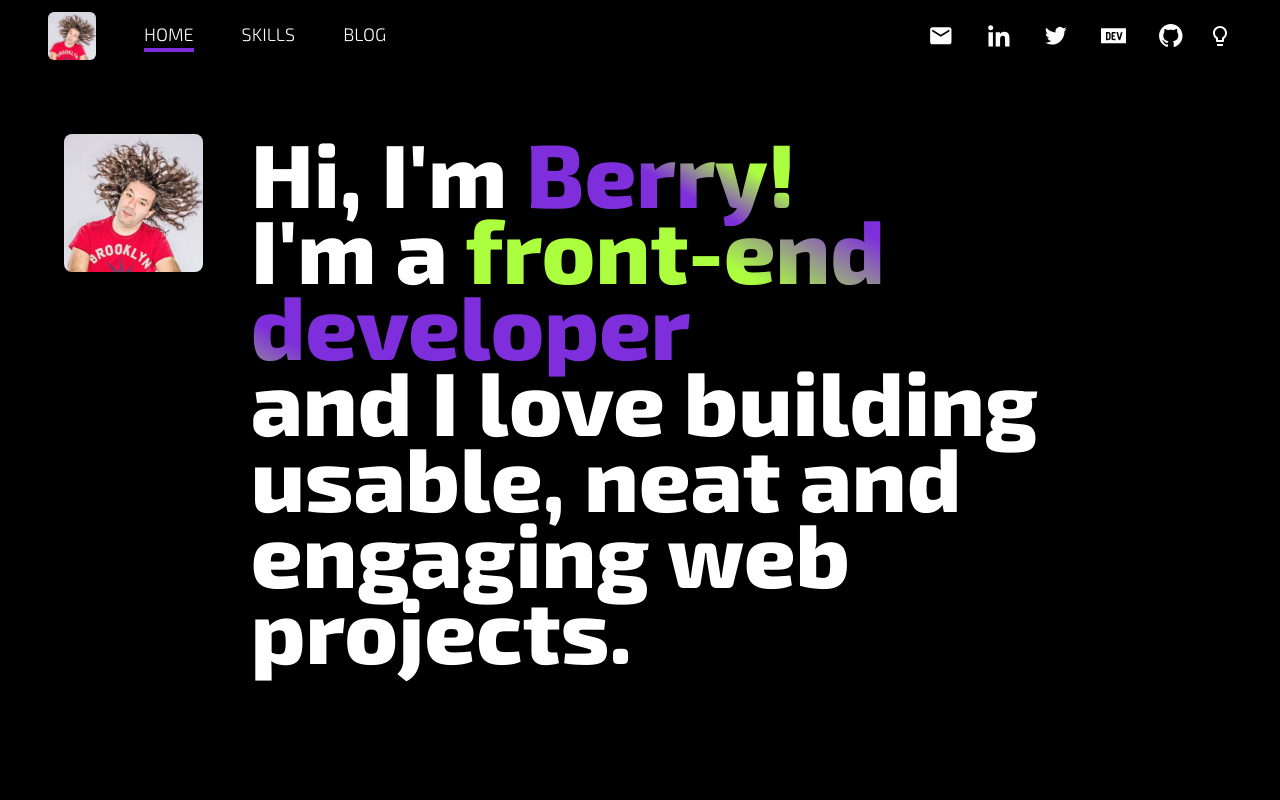
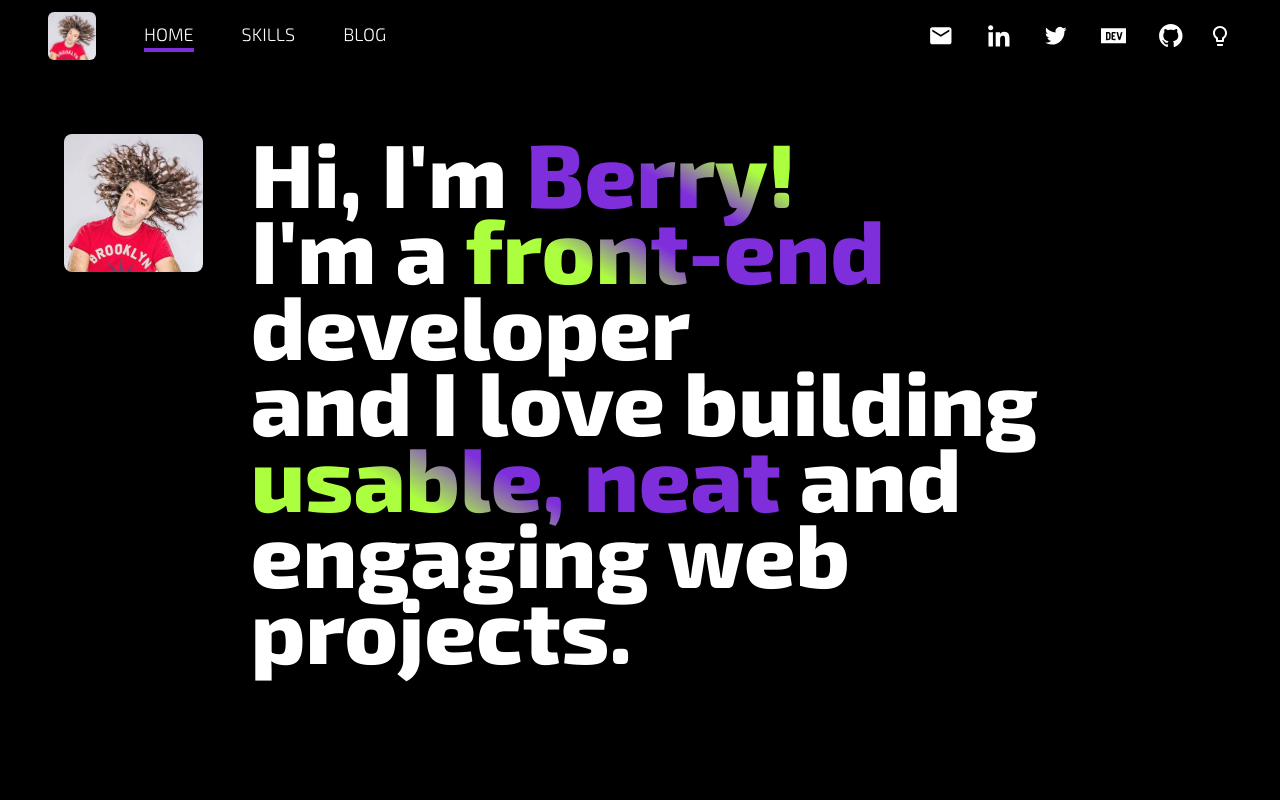
Before and after one commit to andberry/berry-website-nextjs, a Next.js app: page / in a window 1280 px wide. Shown: the top 800 px of the page. Built offline with nearby package versions, Linux system fonts and the light colour scheme; a web font is replaced by a local one.

Commit message:
Started working on dark/light themes

```diff
--- a/components/typography/FancyTitle.tsx
+++ b/components/typography/FancyTitle.tsx
@@ -16,7 +16,7 @@ export const FancyTitle = <C extends React.ElementType>({
         <Tag
             className={classNames(
                 'leading-none uppercase font-extrabold',
-                'u-text-gradientbg',
+                'dark:u-text-gradientbg u-text-gradientbg--light',
                 className
             )}
             {...rest}
--- a/pages/blog/index.tsx
+++ b/pages/blog/index.tsx
@@ -21,7 +21,9 @@ function BlogIndexPage({ posts }: IBlogIndex) {
             <article className="dark:bg-black0 dark:text-white2 bg-white text-black0">
                 <HeaderTitle>
                     Berry&apos;s{' '}
-                    <span className="u-text-gradientbg-2">Blog</span>
+                    <span className="dark:u-text-gradientbg-2 u-text-gradientbg-2--light">
+                        Blog
+                    </span>
                 </HeaderTitle>
                 <section className={classNames('pb-16')}>
                     <Container>
--- a/pages/index.js
+++ b/pages/index.js
@@ -55,17 +55,21 @@ export default function Homepage() {
                                             Hi,{' '}
                                         </span>
                                         I&apos;m{' '}
-                                        <span className="u-text-gradientbg">
+                                        <span className="dark:u-text-gradientbg u-text-gradientbg--light">
                                             Berry!
                                         </span>
                                         <br />
                                         I&apos;m a{' '}
-                                        <span className="u-text-gradientbg-2">
-                                            front-end developer
-                                        </span>
+                                        <span className="dark:u-text-gradientbg-2 u-text-gradientbg-2--light">
+                                            front-end
+                                        </span>{' '}
+                                        developer
                                         <br />
-                                        and I love building usable, neat and
-                                        engaging web projects.
+                                        and I love building{' '}
+                                        <span className="dark:u-text-gradientbg-2 u-text-gradientbg-2--light">
+                                            usable, neat
+                                        </span>{' '}
+                                        and engaging web projects.
                                         {/*
                                     <div className="opacity-0 intro__text__mask absolute inset-0 bg-lime z-20 transform -translate-x-full"></div>
                                     <div className="intro__text__mask--2 absolute bottom-0 left-0 h-0 w-3 bg-lime300 z-30"></div>
--- a/pages/skills.tsx
+++ b/pages/skills.tsx
@@ -74,7 +74,10 @@ export default function SkillsPage({
         <Layout>
             <article className="dark:bg-black0 dark:text-white bg-white text-black">
                 <HeaderTitle>
-                    <span className="u-text-gradientbg">Skills</span> and Tech
+                    <span className="dark:u-text-gradientbg u-text-gradientbg--light">
+                        Skills
+                    </span>{' '}
+                    and Tech
                 </HeaderTitle>
 
                 <motion.section
--- a/styles/global/style.css
+++ b/styles/global/style.css
@@ -87,10 +87,40 @@
             animateTextGradientBg;
     }
 
+    .u-text-gradientbg--light {
+        background: linear-gradient(
+            30deg,
+            rgba(126, 47, 219, 1) 40%,
+            rgba(250, 102, 255, 1) 60%
+        );
+        background-clip: text;
+        -webkit-text-fill-color: transparent;
+
+        background-size: 130% auto;
+        background-position: 0% 50%;
+        animation: 3s ease-in 1s infinite alternate running
+            animateTextGradientBg;
+    }
+
     .u-text-gradientbg-2 {
         background: linear-gradient(
             30deg,
             rgba(172, 255, 62, 1) 25%,
+            rgba(126, 47, 219, 1) 40%
+        );
+        background-clip: text;
+        -webkit-text-fill-color: transparent;
+
+        background-size: 130% auto;
+        background-position: 0% 50%;
+        animation: 3s ease-in 2s infinite alternate running
+            animateTextGradientBg;
+    }
+
+    .u-text-gradientbg-2--light {
+        background: linear-gradient(
+            30deg,
+            rgba(250, 102, 255, 1) 25%,
             rgba(126, 47, 219, 1) 40%
         );
         background-clip: text;
--- a/tailwind.config.js
+++ b/tailwind.config.js
@@ -37,6 +37,7 @@ module.exports = {
             black2: '#333',
             purple: '#7e2fdb',
             lime: '#acff3e',
+            pink: '#FA66FF',
         },
         transitionTimingFunction: {
             linear: 'linear',
```
